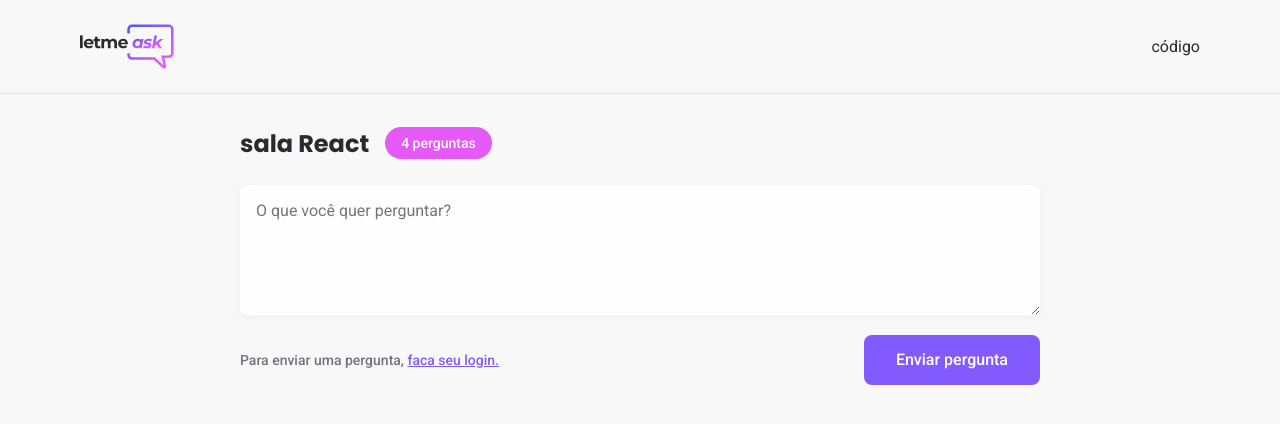
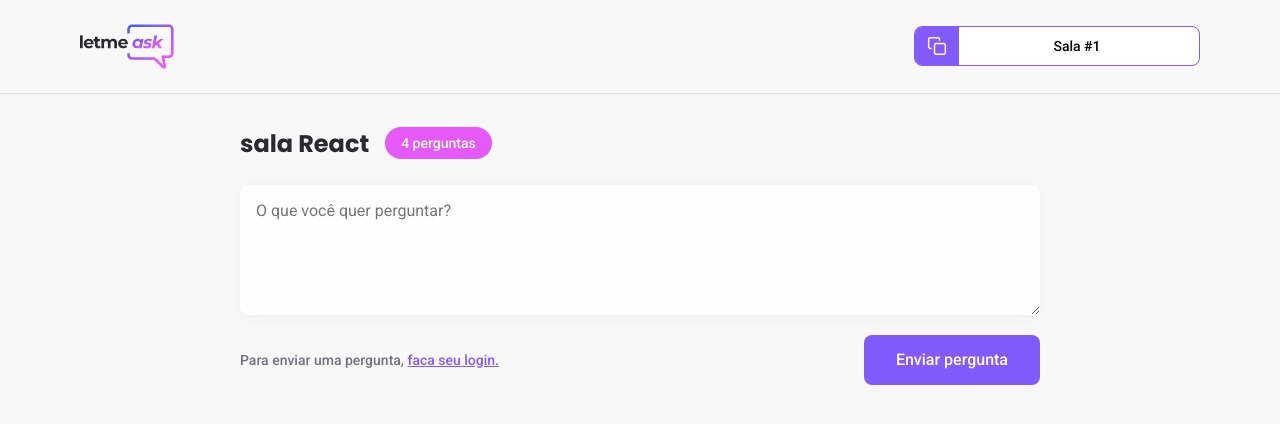
Before and after one commit to Andre-Eduardo/letmeask, a React (Create React App) app: page /rooms/1 in a window 1280 px wide. Shown: the top 424 px of the page. Built offline with nearby package versions, Linux system fonts and the light colour scheme; no server answers.

Commit message:
add componet room code

```diff
--- /dev/null
+++ b/src/components/RoomCode.tsx
@@ -0,0 +1,23 @@
+import copyImg from '../assets/images/copy.svg';
+import '../styles/room-code.scss';
+
+
+type RoomCodeType = {
+  code: string;
+}
+
+export function RoomCode(props: RoomCodeType) {
+
+  function copyRoomCodeToClipboard() {
+    navigator.clipboard.writeText(props.code)
+  }
+
+  return (
+    <button className='room-code' onClick={copyRoomCodeToClipboard}>
+      <div>
+        <img src={copyImg} alt='Copy room code' />
+      </div>
+      <span>Sala #{props.code}</span>
+    </button>
+  )
+}
--- a/src/pages/Room.tsx
+++ b/src/pages/Room.tsx
@@ -1,13 +1,24 @@
+
+import { useParams } from 'react-router-dom'
 import logoImg from '../assets/images/logo.svg'
 import { Button } from '../components/Button'
+import { RoomCode } from '../components/RoomCode'
 import '../styles/room.scss'
+
+type RoomParams = {
+  id: string
+}
+
 export function Room() {
+
+  const params = useParams<RoomParams>()
+
   return (
     <div id='page-room'>
       <header>
         <div className="content">
           <img src={logoImg} alt='Letmeask' />
-          <div>código</div>
+          <RoomCode code={params.id} />
         </div>
       </header>
 
--- /dev/null
+++ b/src/styles/room-code.scss
@@ -0,0 +1,32 @@
+.room-code {
+  height: 40px;
+  border-radius: 8px;
+  overflow: hidden;
+
+  background: #fff;
+  border: 1px solid #835afd;
+  cursor: pointer;
+
+  display: flex;
+
+  div {
+    background: #835afd;
+    padding: 0 12px;
+    display: flex;
+    justify-content: center;
+    align-items: center;
+    height: 100%;
+
+  }
+
+
+  span {
+    display: block;
+    align-self: center;
+    flex: 1;
+    padding: 0 16px 0 12px;
+    width: 240px;
+    font-size: 14px;
+    font-weight: 500;
+  }
+}
```
